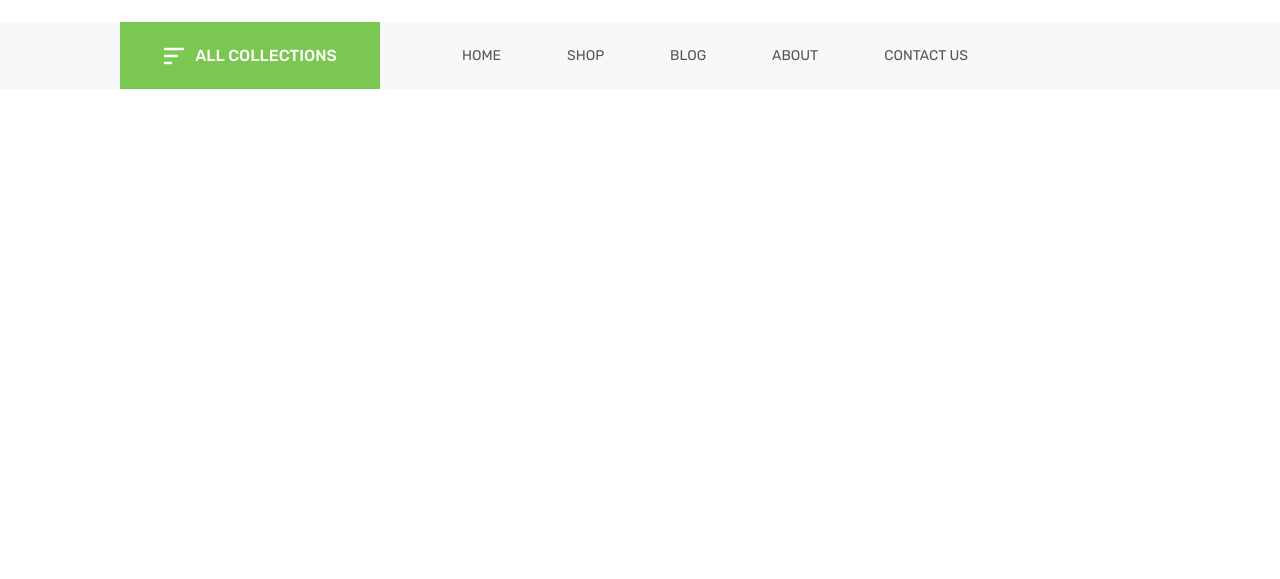
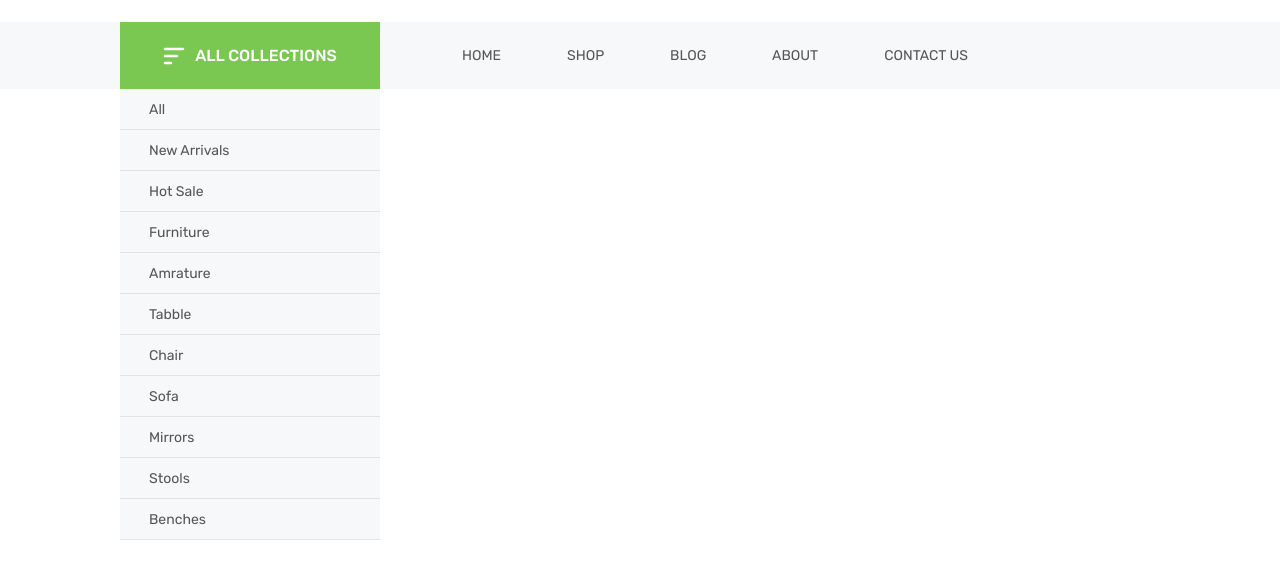
Before and after one commit to ZubalYana/Furniking, a website: page public/index.html in a window 1280 px wide. Shown: the part 121-700 px from the top of the page. Drawn offline with nearby package versions, Linux system fonts and the light colour scheme.

Commit message:
create the collections side bar

```diff
--- a/public/index.html
+++ b/public/index.html
@@ -98,6 +98,21 @@
             </div>
         </div>
     </header>
+    <div class="banner screen">
+        <div class="collectionsSideBar">
+            <div class="sideBarOption">All</div>
+            <div class="sideBarOption">New Arrivals</div>
+            <div class="sideBarOption">Hot Sale</div>
+            <div class="sideBarOption">Furniture</div>
+            <div class="sideBarOption">Amrature</div>
+            <div class="sideBarOption">Tabble</div>
+            <div class="sideBarOption">Chair</div>
+            <div class="sideBarOption">Sofa</div>
+            <div class="sideBarOption">Mirrors</div>
+            <div class="sideBarOption">Stools</div>
+            <div class="sideBarOption">Benches</div>
+        </div>
+    </div>
             <!-- HOMEPAGE END -->
     </div>
 
--- a/public/style/style.scss
+++ b/public/style/style.scss
@@ -11,7 +11,6 @@ body{
     display: flex;
     flex-direction: column;
     align-items: center;
-}
     header {
         width: 100%;
         display: flex;
@@ -164,3 +163,30 @@ header {
             }
         }
     }
+    .screen{
+        width: 100%;
+        padding: 0 120px;
+    }
+    .banner{
+        .collectionsSideBar{
+            width: 260px;
+            height: 454px;
+            display: flex;
+            flex-direction: column;
+            .sideBarOption{
+                background-color: $lightGray;
+                width: 100%;
+                height: 41px;
+                display: flex;
+                align-items: center;
+                border-bottom: #E3E3E3 0.8px solid;
+                padding: 0 29px;
+                cursor: pointer;
+                font-size: 14px;
+                font-weight: 400;
+                font-weight: Rubik;
+                color: $gray;
+            }
+        }
+    }
+}
```
Also changed, not shown: public/style/style.css, 1 other file. Lines whose indentation alone changed are shown as unchanged.
